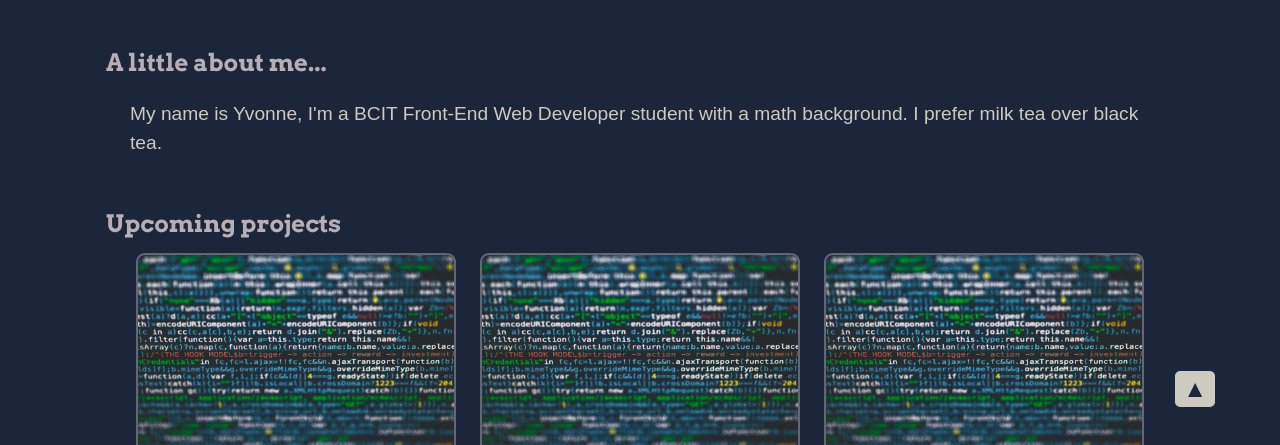
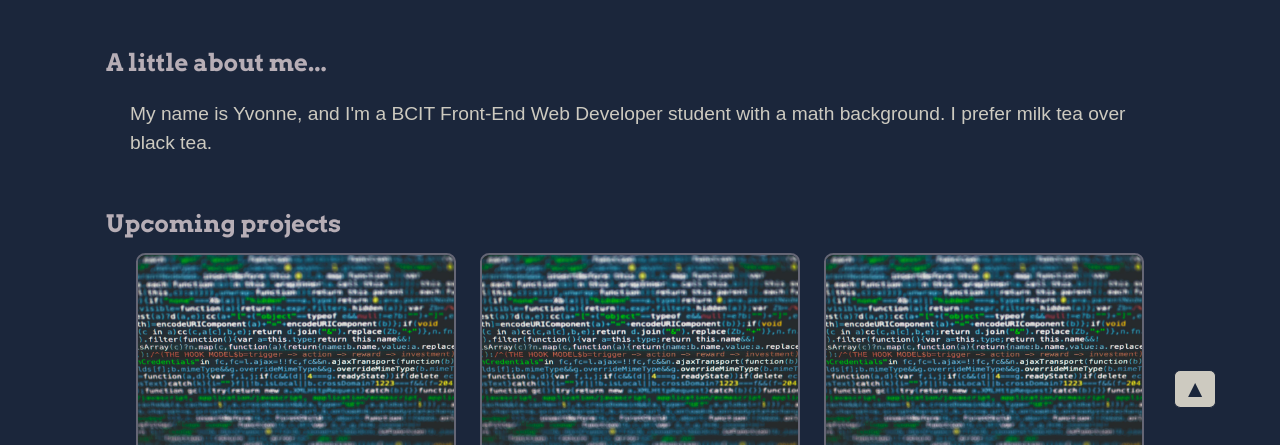
Before and after one commit to yvonneh03/portfolio-landing-page, a plain HTML site: page index.html in a window 1280 px wide. Shown: the part 336-781 px from the top of the page. Drawn offline with Linux system fonts and the light colour scheme; a web font is replaced by a local one.

Commit message:
Fixed a typo

```diff
--- a/index.html
+++ b/index.html
@@ -41,7 +41,7 @@
             <section class="section-about" id="about">
                 <h2>A little about me...</h2>
                 <p>
-                    My name is Yvonne, I'm a BCIT Front-End Web Developer student with a math background. I prefer milk tea over black tea.
+                    My name is Yvonne, and I'm a BCIT Front-End Web Developer student with a math background. I prefer milk tea over black tea.
                 </p>
             </section>
 
```
